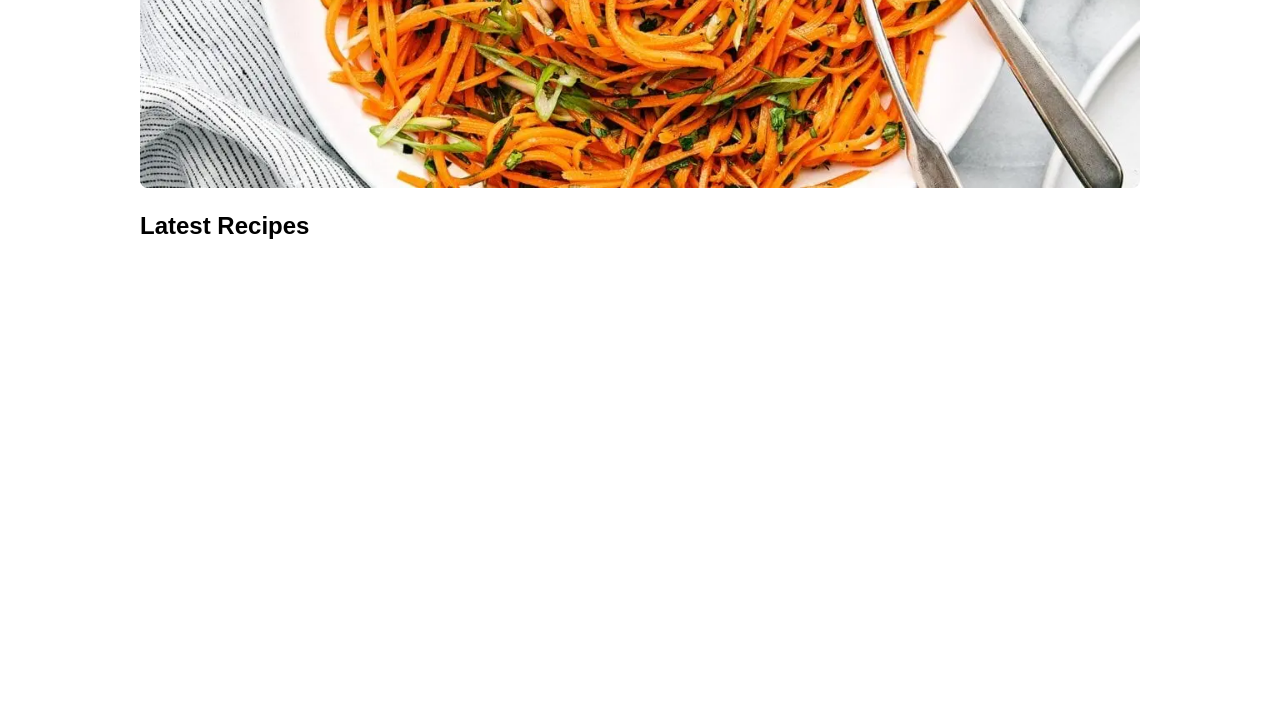
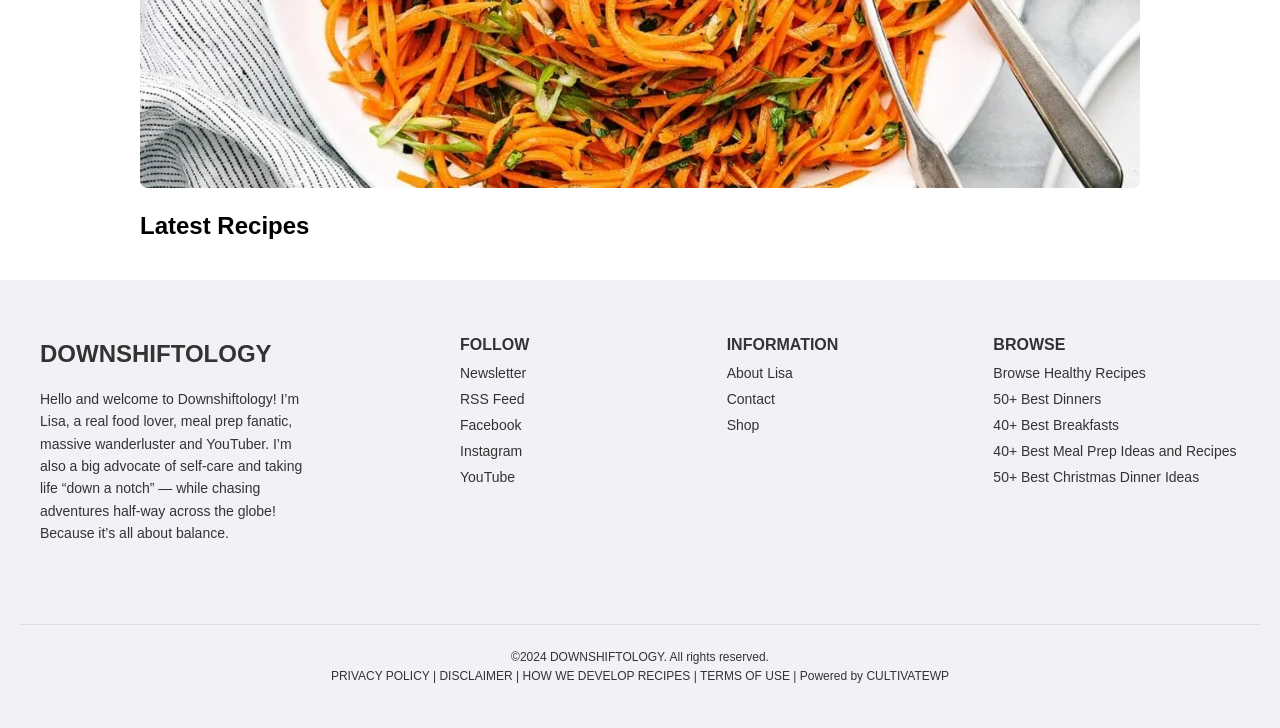
Before and after one commit to chenhanting-ibuypower/algorithms-and-scripts, a website: page recipehome.html in a window 1280 px wide. Shown: the part 522-1250 px from the top of the page. Before the commit the page ends 802 px from the top, so only its background shows below. Drawn offline with Linux system fonts and the light colour scheme.

Commit message:
feat: footer design

```diff
--- a/recipehome.css
+++ b/recipehome.css
@@ -272,3 +272,145 @@ nav ul li {
     margin-bottom: 20px;
   }
 }
+
+.site-footer {
+  background-color: #f0f2f5;
+  color: #333;
+  padding: 40px 20px;
+}
+
+.footer-container {
+  display: flex;
+  justify-content: space-between;
+  flex-wrap: wrap;
+  max-width: 1200px;
+  margin: 0 auto;
+}
+
+.footer-logo-section {
+  max-width: 300px;
+  margin-bottom: 40px; /* Increase bottom margin for spacing */
+}
+
+.footer-space {
+  width: 10%; /* Space between sections */
+}
+
+.footer-logo-section p {
+  padding-right: 24px;
+}
+
+.footer-logo {
+  font-size: 24px;
+  font-weight: bold;
+  margin-bottom: 20px;
+}
+
+.footer-logo-section p {
+  font-size: 14px;
+  line-height: 1.6;
+  margin-bottom: 20px;
+}
+
+.footer-social-links {
+  display: flex;
+  gap: 10px;
+}
+
+.footer-social-links a {
+  color: #333;
+  font-size: 20px;
+  text-decoration: none;
+}
+
+.footer-columns {
+  display: flex;
+  gap: 20px;
+  flex-grow: 1;
+  justify-content: space-between;
+}
+
+.footer-column {
+  flex: 1;
+  min-width: 150px;
+  margin-bottom: 40px; /* Increase bottom margin for spacing */
+}
+
+.footer-column h3 {
+  font-size: 16px;
+  font-weight: bold;
+  margin-bottom: 10px;
+}
+
+.footer-column ul {
+  list-style: none;
+  padding: 0;
+  margin: 0;
+}
+
+.footer-column ul li {
+  margin-bottom: 8px;
+}
+
+.footer-column ul li a {
+  color: #333;
+  text-decoration: none;
+  font-size: 14px;
+}
+
+.footer-bottom {
+  text-align: center;
+  margin-top: 20px;
+  font-size: 12px;
+  border-top: 1px solid #ddd;
+  padding-top: 20px;
+}
+
+.footer-bottom p {
+  margin: 5px 0;
+}
+
+.footer-bottom a {
+  color: #333;
+  text-decoration: none;
+}
+
+.footer-bottom a:hover {
+  text-decoration: underline;
+}
+
+/* Media Query for Mobile Devices */
+@media (max-width: 768px) {
+  .footer-container {
+    display: flex;
+    flex-direction: column;
+  }
+
+  .footer-logo-section,
+  .footer-space,
+  .footer-columns {
+    width: 100%;
+    text-align: center;
+    margin-bottom: 20px;
+  }
+
+  .footer-columns {
+    display: flex;
+    flex-direction: column;
+    gap: 0;
+  }
+
+  .footer-column {
+    width: 100%;
+    margin-bottom: 20px;
+  }
+
+  .footer-column:nth-child(1),
+  .footer-column:nth-child(2) {
+    text-align: left;
+  }
+
+  .footer-column:nth-child(3) {
+    text-align: right;
+  }
+}
--- a/recipehome.html
+++ b/recipehome.html
@@ -118,6 +118,66 @@
         <!-- Add latest recipe cards here -->
       </section>
     </main>
+    <footer class="site-footer">
+      <div class="footer-container">
+        <div class="footer-logo-section">
+          <h2 class="footer-logo">DOWNSHIFTOLOGY</h2>
+          <p>
+            Hello and welcome to Downshiftology! I’m Lisa, a real food lover,
+            meal prep fanatic, massive wanderluster and YouTuber. I’m also a big
+            advocate of self-care and taking life “down a notch” — while chasing
+            adventures half-way across the globe! Because it’s all about
+            balance.
+          </p>
+          <div class="footer-social-links">
+            <a href="#"><i class="fa fa-instagram"></i></a>
+            <a href="#"><i class="fa fa-youtube"></i></a>
+            <a href="#"><i class="fa fa-facebook"></i></a>
+            <a href="#"><i class="fa fa-twitter"></i></a>
+            <a href="#"><i class="fa fa-pinterest"></i></a>
+          </div>
+        </div>
+        <div class="footer-space"></div>
+        <div class="footer-columns">
+          <div class="footer-column">
+            <h3>FOLLOW</h3>
+            <ul>
+              <li><a href="#">Newsletter</a></li>
+              <li><a href="#">RSS Feed</a></li>
+              <li><a href="#">Facebook</a></li>
+              <li><a href="#">Instagram</a></li>
+              <li><a href="#">YouTube</a></li>
+            </ul>
+          </div>
+          <div class="footer-column">
+            <h3>INFORMATION</h3>
+            <ul>
+              <li><a href="#">About Lisa</a></li>
+              <li><a href="#">Contact</a></li>
+              <li><a href="#">Shop</a></li>
+            </ul>
+          </div>
+          <div class="footer-column">
+            <h3>BROWSE</h3>
+            <ul>
+              <li><a href="#">Browse Healthy Recipes</a></li>
+              <li><a href="#">50+ Best Dinners</a></li>
+              <li><a href="#">40+ Best Breakfasts</a></li>
+              <li><a href="#">40+ Best Meal Prep Ideas and Recipes</a></li>
+              <li><a href="#">50+ Best Christmas Dinner Ideas</a></li>
+            </ul>
+          </div>
+        </div>
+      </div>
+      <div class="footer-bottom">
+        <p>©2024 DOWNSHIFTOLOGY. All rights reserved.</p>
+        <p>
+          <a href="#">PRIVACY POLICY</a> | <a href="#">DISCLAIMER</a> |
+          <a href="#">HOW WE DEVELOP RECIPES</a> |
+          <a href="#">TERMS OF USE</a> | Powered by <a href="#">CULTIVATEWP</a>
+        </p>
+      </div>
+    </footer>
     <script>
       document
         .querySelector(".menu-toggle")
```
